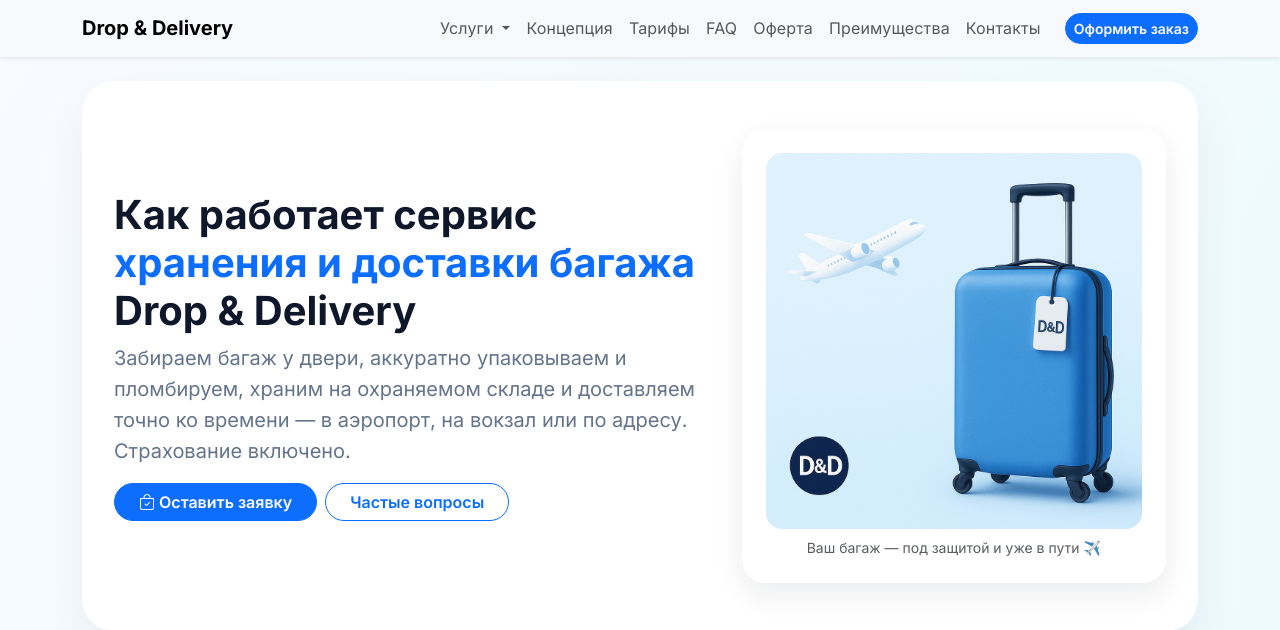
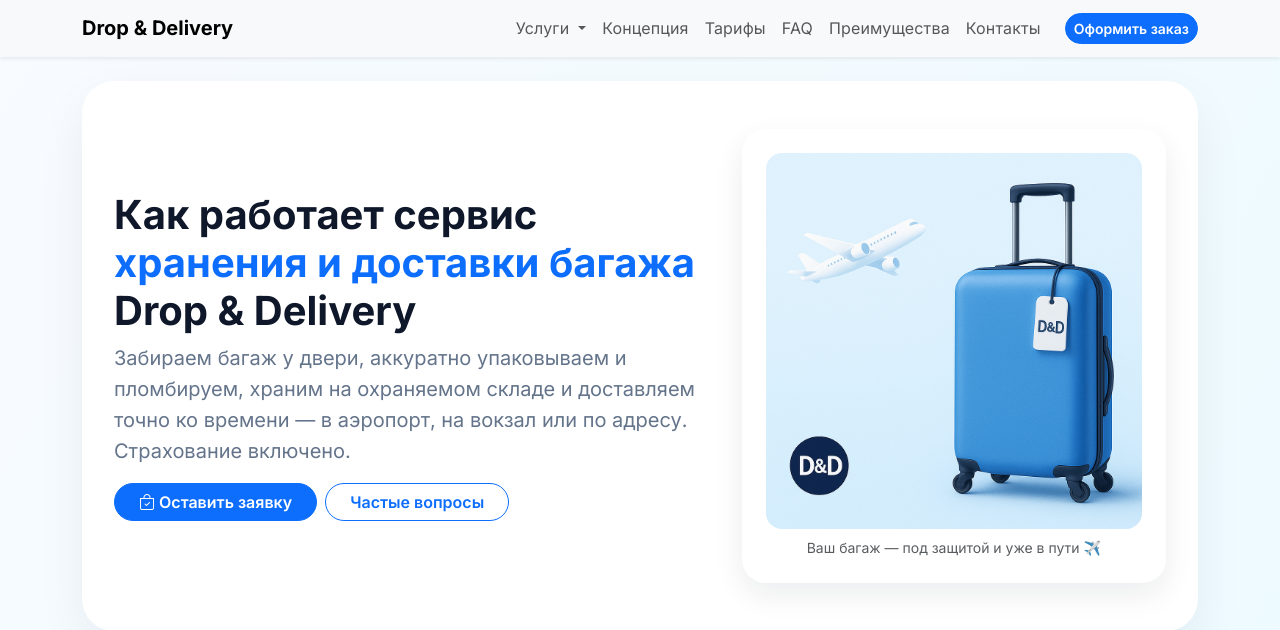
Before and after one commit to IsaevIvann/dd-project, a Django app: page /concept/ in a window 1280 px wide. Shown: the top 630 px of the page. Run offline with Django 5.2, Linux system fonts and the light colour scheme.

Commit message:
+ new base

```diff
--- a/src/core/templates/core/base.html
+++ b/src/core/templates/core/base.html
@@ -158,6 +158,7 @@
             <li><a class="dropdown-item" href="/gde-остavit-bagazh-v-moskve/">Где оставить багаж в Москве</a></li>
             <li><a class="dropdown-item" href="{% url 'storage_moscow' %}">Хранение багажа</a></li>
             <li><a class="dropdown-item" href="{% url 'luggage_storage_moscow' %}">Luggage Storage (EN)</a></li>
+            <li><a class="dropdown-item" href="{% url 'offer' %}">Оферта</a></li>
 
             <li><hr class="dropdown-divider"></li>
             <li class="dropdown-header">Доставка в аэропорты</li>
@@ -172,7 +173,6 @@
         <li class="nav-item"><a class="nav-link" href="{% url 'concept' %}">Концепция</a></li>
         <li class="nav-item"><a class="nav-link" href="{% url 'index' %}#tariffs">Тарифы</a></li>
         <li class="nav-item"><a class="nav-link" href="{% url 'faq' %}">FAQ</a></li>
-        <li class="nav-item"><a class="nav-link" href="{% url 'offer' %}">Оферта</a></li>
         <li class="nav-item"><a class="nav-link" href="{% url 'benefits' %}">Преимущества</a></li>
         <li class="nav-item"><a class="nav-link" href="{% url 'contacts' %}">Контакты</a></li>
 
```
